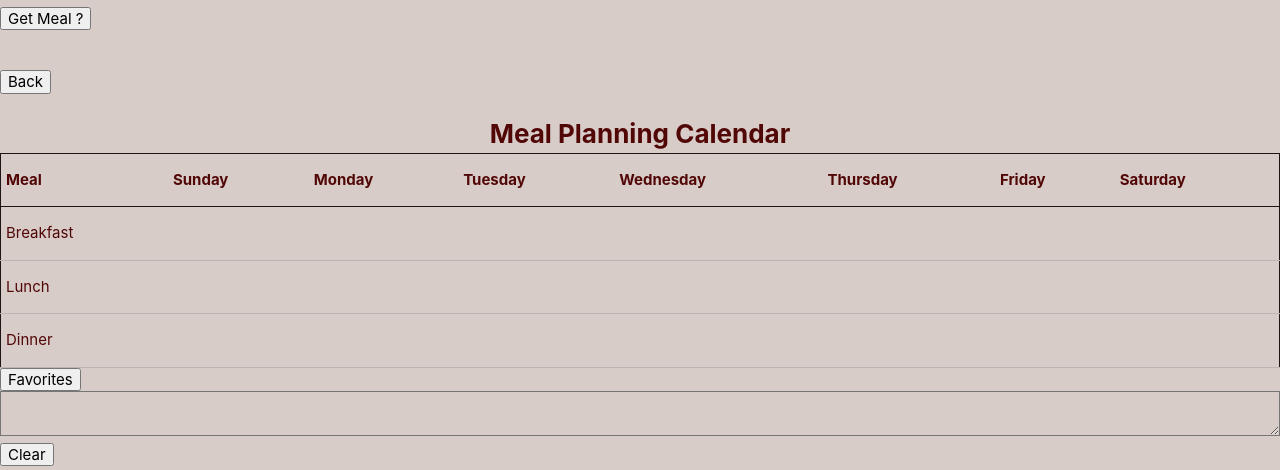
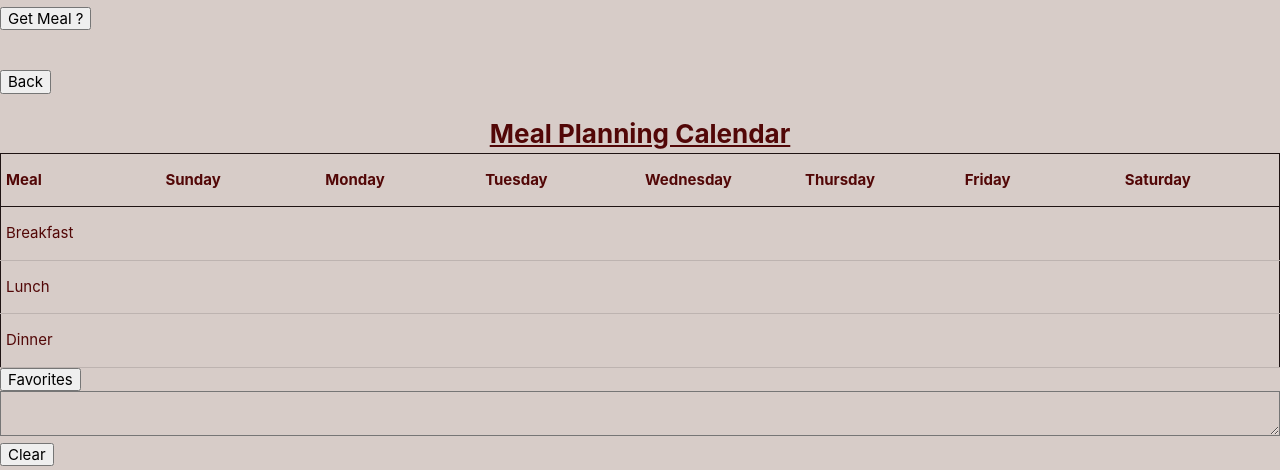
Before and after one commit to Dalsakkaf/Project1-BarkingDog, a plain HTML site: page index.html in a window 1280 px wide. Shown: the part 189-659 px from the top of the page. Drawn offline with nearby package versions, Linux system fonts and the light colour scheme.

Commit message:
update style sheet to fix spacing

```diff
--- a/style.css
+++ b/style.css
@@ -1,5 +1,3 @@
-
-
 .background {
     background-image: url("oranges\ n\ stuff.webp");
 }
@@ -20,13 +18,16 @@
 }
 
 .table {
+    table-layout: fixed;
     border-collapse: collapse;
     border: 1px solid #1e1313;
+    justify-self: auto;
 }
 
 #days {
     border: 1px solid #1e1313;
-=======
+    margin-right: 100px;
+}
 
 .background {
     background-image: url("oranges\ n\ stuff.webp");
```
Lines whose indentation alone changed are shown as unchanged.
